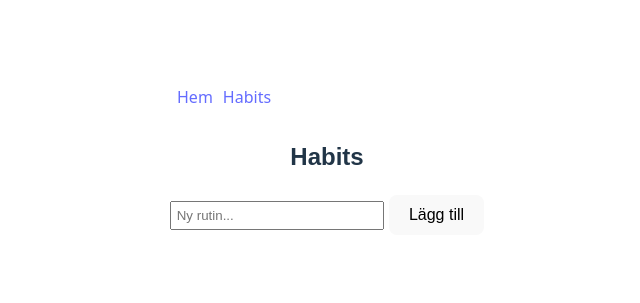
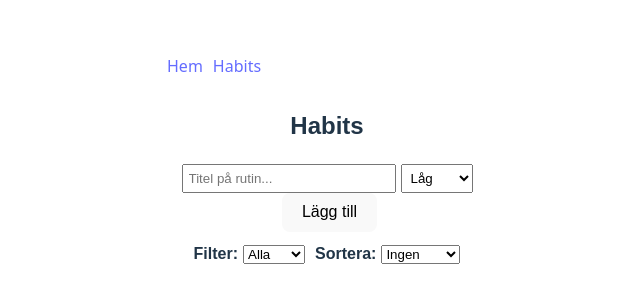
Before and after one commit to JohanSmirnoff/Grupp-9-Frontend_2, a React (Vite) app: page /habits in a window 1280 px wide. Shown: the part 235-538 px from the top of the page, without its empty margins (313-953 px from the left). Built offline with nearby package versions, Linux system fonts and the light colour scheme.

Commit message:
change to nigel

```diff
--- a/src/pages/HabitsPage.jsx
+++ b/src/pages/HabitsPage.jsx
@@ -2,7 +2,12 @@ import { useState } from "react";
 
 export default function HabitsPage() {
   const [habits, setHabits] = useState([]);
+
   const [newHabit, setNewHabit] = useState("");
+  const [priority, setPriority] = useState("låg");
+
+  const [filterPriority, setFilterPriority] = useState("alla");
+  const [sortOption, setSortOption] = useState("none");
 
   function addHabit() {
     if (newHabit.trim() === "") return;
@@ -11,12 +16,14 @@ export default function HabitsPage() {
       ...habits,
       {
         id: Date.now(),
-        name: newHabit,
-        count: 0
+        title: newHabit,
+        count: 0,
+        priority: priority
       }
     ]);
 
     setNewHabit("");
+    setPriority("låg");
   }
 
   function removeHabit(id) {
@@ -31,42 +38,134 @@ export default function HabitsPage() {
     );
   }
 
+  function decrementHabit(id) {
+    setHabits(
+      habits.map(h =>
+        h.id === id && h.count > 0 ? { ...h, count: h.count - 1 } : h
+      )
+    );
+  }
+
+  function resetHabit(id) {
+    setHabits(
+      habits.map(h =>
+        h.id === id ? { ...h, count: 0 } : h
+      )
+    );
+  }
+
+  let filteredHabits = habits;
+
+  if (filterPriority !== "alla") {
+    filteredHabits = filteredHabits.filter(h => h.priority === filterPriority);
+  }
+
+  if (sortOption === "count-asc") {
+    filteredHabits = filteredHabits.sort((a, b) => a.count - b.count);
+  }
+  if (sortOption === "count-desc") {
+    filteredHabits = filteredHabits.sort((a, b) => b.count - a.count);
+  }
+
+  if (sortOption === "priority-asc") {
+    const order = ["låg", "mellan", "hög"];
+    filteredHabits = filteredHabits.sort(
+      (a, b) => order.indexOf(a.priority) - order.indexOf(b.priority)
+    );
+  }
+  if (sortOption === "priority-desc") {
+    const order = ["låg", "mellan", "hög"];
+    filteredHabits = filteredHabits.sort(
+      (a, b) => order.indexOf(b.priority) - order.indexOf(a.priority)
+    );
+  }
+
   return (
-    <div style={{ width: "320px", margin: "20px auto", fontFamily: "sans-serif" }}>
+    <div style={{ width: "340px", margin: "20px auto", fontFamily: "sans-serif" }}>
       <h2>Habits</h2>
 
       <div style={{ marginBottom: "10px" }}>
         <input
           value={newHabit}
           onChange={(e) => setNewHabit(e.target.value)}
-          placeholder="Ny rutin..."
+          placeholder="Titel på rutin..."
           style={{ width: "200px", padding: "5px" }}
         />
+
+        <select
+          value={priority}
+          onChange={(e) => setPriority(e.target.value)}
+          style={{ marginLeft: "5px", padding: "5px" }}
+        >
+          <option value="låg">Låg</option>
+          <option value="mellan">Mellan</option>
+          <option value="hög">Hög</option>
+        </select>
+
         <button onClick={addHabit} style={{ marginLeft: "5px" }}>
           Lägg till
         </button>
       </div>
 
+      <div style={{ marginBottom: "10px" }}>
+        <strong>Filter:</strong>
+        <select
+          value={filterPriority}
+          onChange={(e) => setFilterPriority(e.target.value)}
+          style={{ marginLeft: "5px" }}
+        >
+          <option value="alla">Alla</option>
+          <option value="låg">Låg</option>
+          <option value="mellan">Mellan</option>
+          <option value="hög">Hög</option>
+        </select>
+
+        <strong style={{ marginLeft: "10px" }}>Sortera:</strong>
+        <select
+          value={sortOption}
+          onChange={(e) => setSortOption(e.target.value)}
+          style={{ marginLeft: "5px" }}
+        >
+          <option value="none">Ingen</option>
+          <option value="count-asc">Reps ↑</option>
+          <option value="count-desc">Reps ↓</option>
+          <option value="priority-asc">Prioritet ↑</option>
+          <option value="priority-desc">Prioritet ↓</option>
+        </select>
+      </div>
+
       <ul style={{ listStyle: "none", padding: 0 }}>
-        {habits.map(habit => (
+        {filteredHabits.map(habit => (
           <li
             key={habit.id}
             style={{
-              display: "flex",
-              justifyContent: "space-between",
               marginBottom: "8px",
-              padding: "8px",
+              padding: "10px",
               background: "#f1f1f1",
               borderRadius: "5px"
             }}
           >
-            <div>
-              <strong>{habit.name}</strong>
-              <div>Reps: {habit.count}</div>
-            </div>
+            <strong>{habit.title}</strong>
+            <div>Repetitioner: {habit.count}</div>
+            <div>Prioritet: <strong>{habit.priority}</strong></div>
 
-            <div>
+            <div style={{ marginTop: "5px" }}>
               <button onClick={() => incrementHabit(habit.id)}>+1</button>
+
+              <button
+                onClick={() => decrementHabit(habit.id)}
+                style={{ marginLeft: "5px" }}
+              >
+                -1
+              </button>
+
+              <button
+                onClick={() => resetHabit(habit.id)}
+                style={{ marginLeft: "5px", background: "#ddd" }}
+              >
+                Nollställ
+              </button>
+
               <button
                 onClick={() => removeHabit(habit.id)}
                 style={{ marginLeft: "5px", background: "red", color: "white" }}
```
